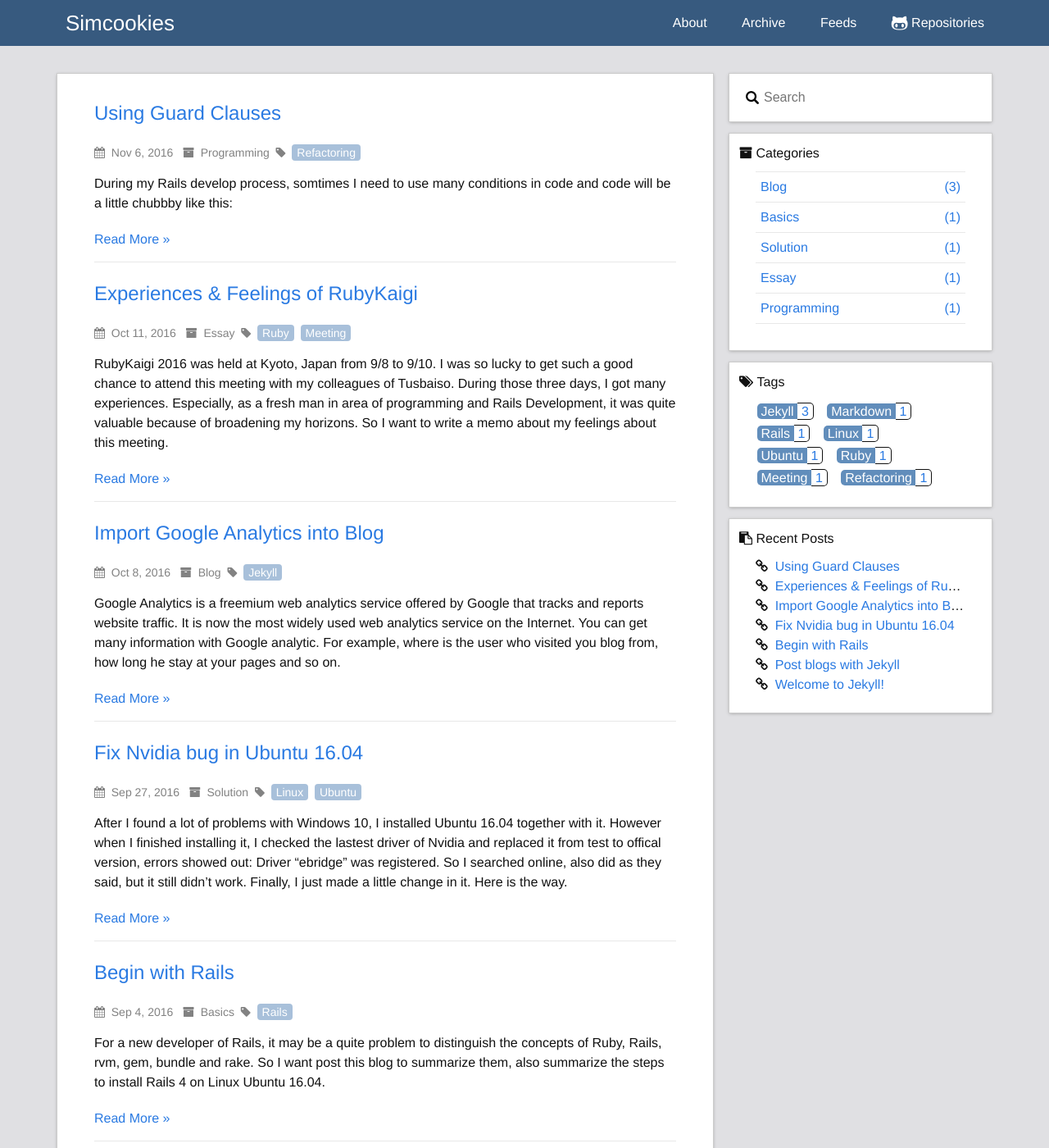
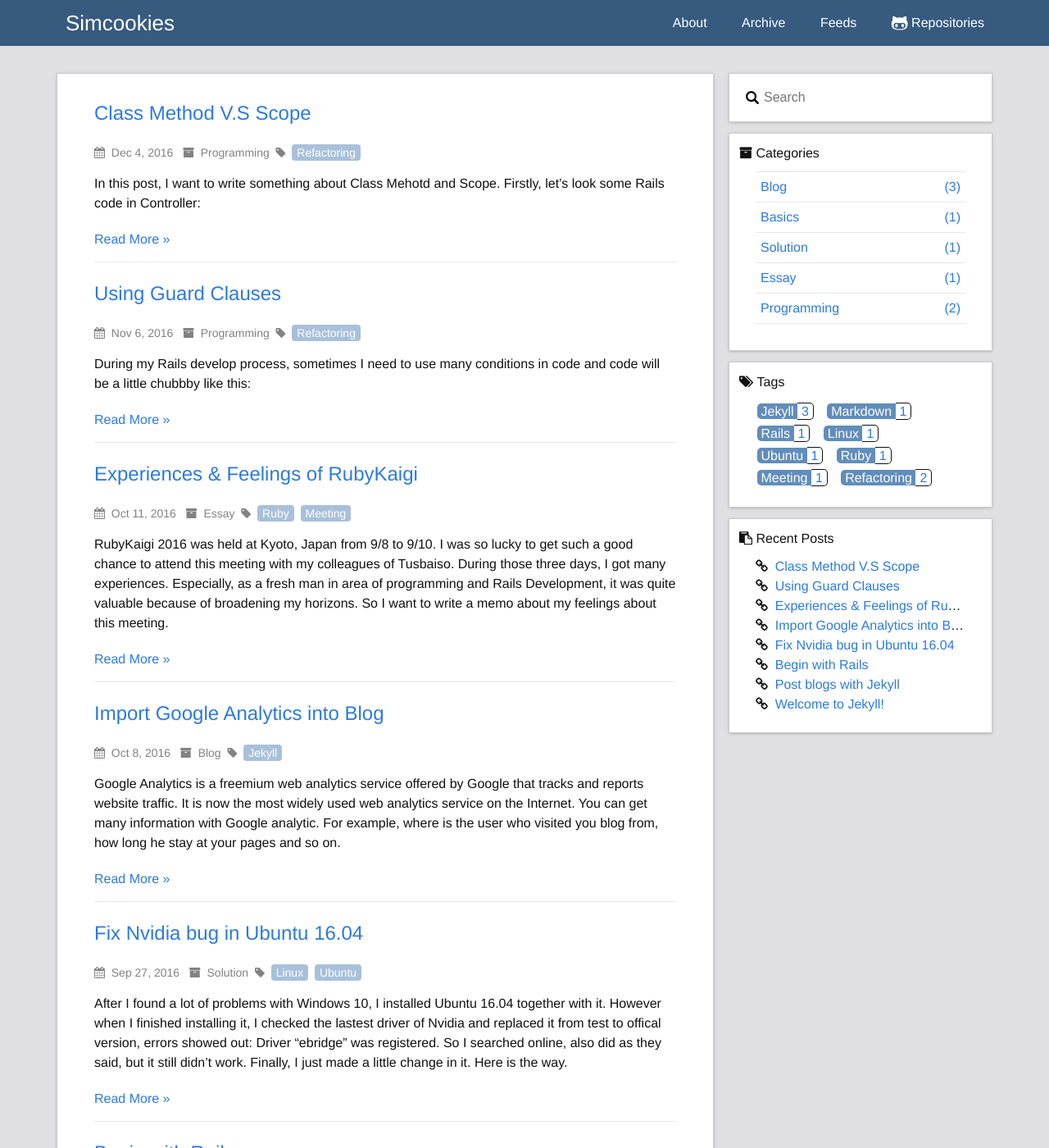
Before and after one commit to Simcookies/gitio, a Jekyll site: the page built from index.html, in a window 1280 px wide and 1400 px high. Shown: the whole window at 82% size. Built offline with Jekyll 4.4.1, drawn with Linux system fonts in a browser that asks for light colours; nearby versions of some CDN libraries; the list of posts is cut into pages by our own code; some of the changed lines change nothing that is shown; some of the changed text lies outside the part shown.

Commit message:
Class Method VS Scope

````diff
--- a/_posts/2016-11-06-using-guard-clauses.md
+++ b/_posts/2016-11-06-using-guard-clauses.md
@@ -6,7 +6,7 @@ tags: refactoring
 toc: false
 ---
 
-During my Rails develop process, somtimes I need to use many conditions in code and code will be a little chubbby like this:
+During my Rails develop process, sometimes I need to use many conditions in code and code will be a little chubbby like this:
 
 ```ruby
 # Ruby code
--- /dev/null
+++ b/_posts/2016-12-04-class-method-vs-scope.md
@@ -0,0 +1,154 @@
+---
+title: "Class Method V.S Scope"
+date: 2016-12-04 16:12:10 +0900
+category: programming
+tags: refactoring
+---
+
+In this post, I want to write something about Class Mehotd and Scope. Firstly, let's look some Rails code in Controller:
+
+```ruby
+class PostController < ApplicationController
+  def index
+    @posts = Post.where('created_at > ?', 5.days.ago)
+  end
+end
+```
+
+-------
+
+# Give Problems
+
+For MVC framework, of course, there are some problems with this code.
+
+1. It **exposes implementation details**. In fact, we should not see the details about data in Controller, logic should be put into Model.
+2. It **produces unnecessary duplication**. This code may be used in other places, so we should be DRY(Don't Repeat Yourself).
+3. It **complicates writing tests**. If you write this code in Controller, it will be necessary to write test for Controller, but this is not what we want. We want to just write unit test.
+
+-------
+
+# Solutions
+
+Here are two solutions to fix these problems:
+
+Put query into Model as a **Class Method**:
+
+```ruby
+class Post < ActiveRecord
+  def self.recent
+    where('created_at > ?', 5.days.ago)
+  end
+end
+```
+
+Or put query into Model as a **Scope**:
+
+```ruby
+class Post < ActiveRecord
+  scope :recent, -> { where('created_at > ?', 5.days.ago) }
+end
+```
+Both of these methods can be used directly at Controller:
+
+``` ruby
+class PostsController < ApplicationController
+  def index
+    @posts = Post.recent
+  end
+end
+```
+
+------
+
+# Comparison
+
+Class Method looks similar to scope, but what difference do they have? Or, which is better? In my opinions, it's better to use scopes.
+For instance, if you make two class methods in Model.
+
+``` ruby
+class Post < ActiveRecord
+  def self.find_by_author(author)
+    where(author: author)
+  end
+
+  def self.recent
+    where('created_at > ?', 5.days.ago)
+  end
+end
+```
+
+Becasue both of `find_by_author` and `recent` return ActiveRecord of Post, so we can use chain query. Let's try it in Rails console.
+
+``` sql
+> Post.find_by_author("Potter").recent
+SELECT "posts".* FORM "posts" WHERE "posts"."author" = "Potter" AND (CREATED_AT > '...')
+```
+Fine, it found posts which be posted by Potter and be posted in recent 5 days correctly. But if the author is a nil, what it will happen?
+
+``` sql
+> Post.find_by_author(nil).recent
+SELECT "posts".* FORM "posts" WHERE "posts"."author" IS NULL AND (CREATED_AT > '...')
+```
+
+Ops, it found posts which author is nil, but we want to find all post if we do not specify the author. Let's come back to class methods in Model and refactor `find_by_author` method. Now we need a judgment here:
+
+``` ruby
+class Post < ActiveRecord
+  def self.find_by_author(author)
+    if author
+      where(author: author)
+    else
+      all
+    end
+  end
+  ...
+end
+```
+
+We fixed problem indeed. But if we use scopes, it can be solved better. (We don't want to use if judgment here...)
+
+``` ruby
+class Post < ActiveRecord
+  scope :find_by_author, ->(author) { where(author: author) if author.present? }
+  scope :recent, -> { where('created_at > ?', 5.days.ago) }
+end
+```
+
+Because scope always returns a chainable object, so we do not need to worry about it anymore.
+
+``` sql
+> Post.find_by_author(nil).recent
+SELECT "posts".* FROM "posts" WHERE (created_at > '...')
+```
+
+-------
+
+# Scope merge
+
+Use scope merge, we can combine conditions from different Models. For example, you have two related Models named `Comment` and `Post`.
+
+``` ruby
+class Comment < ActiveRecord
+  belongs_to :post
+  scope :approved, -> { where(approved: true) }
+end
+
+class Post < ActiveRecord
+  has_many :comments
+  scope :with_approved_comments, -> { joins(:comments).where('comments.approved = ?', true) }
+end
+```
+
+In this two Models, there are same query logic `where('comments.approved = ?', true)`. We can use merge them with `merge`.
+
+``` ruby
+class Post < ActiveRecord
+  has_many :comments
+  scope :with_approved_comments, -> { joins(:comments).merge(Comment.approved) }
+end
+```
+Of course, we can get some SQL query code and returns.
+
+# Summary
+
+Whatever Class Methods or Scopes can get same returns. Class Method maybe more understandable, it can describe more details for complicated queries. But Scopes can simplify logic relationship, it always returns chainable object. In my opinion, MVC thinkings will recommend using the scope.
````
